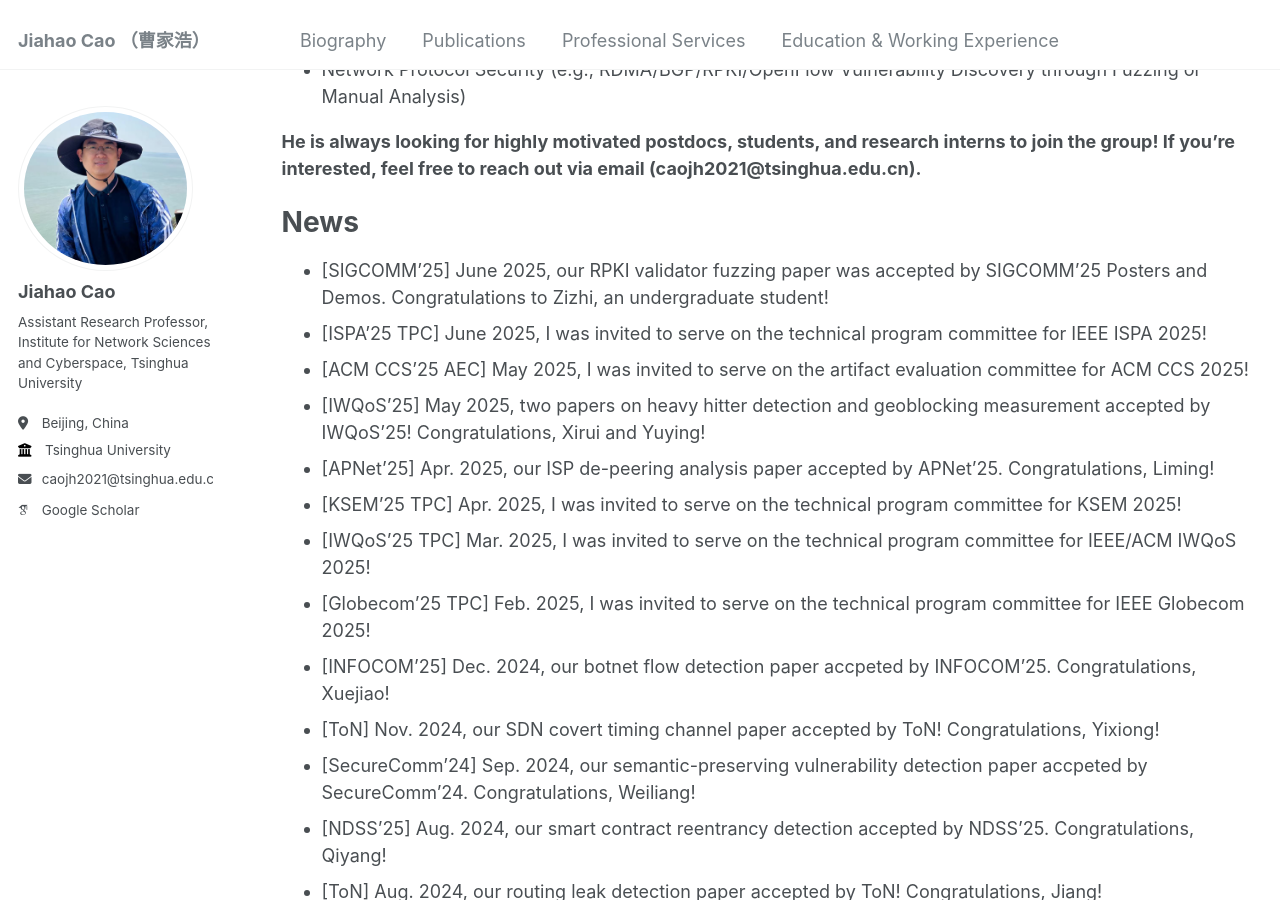
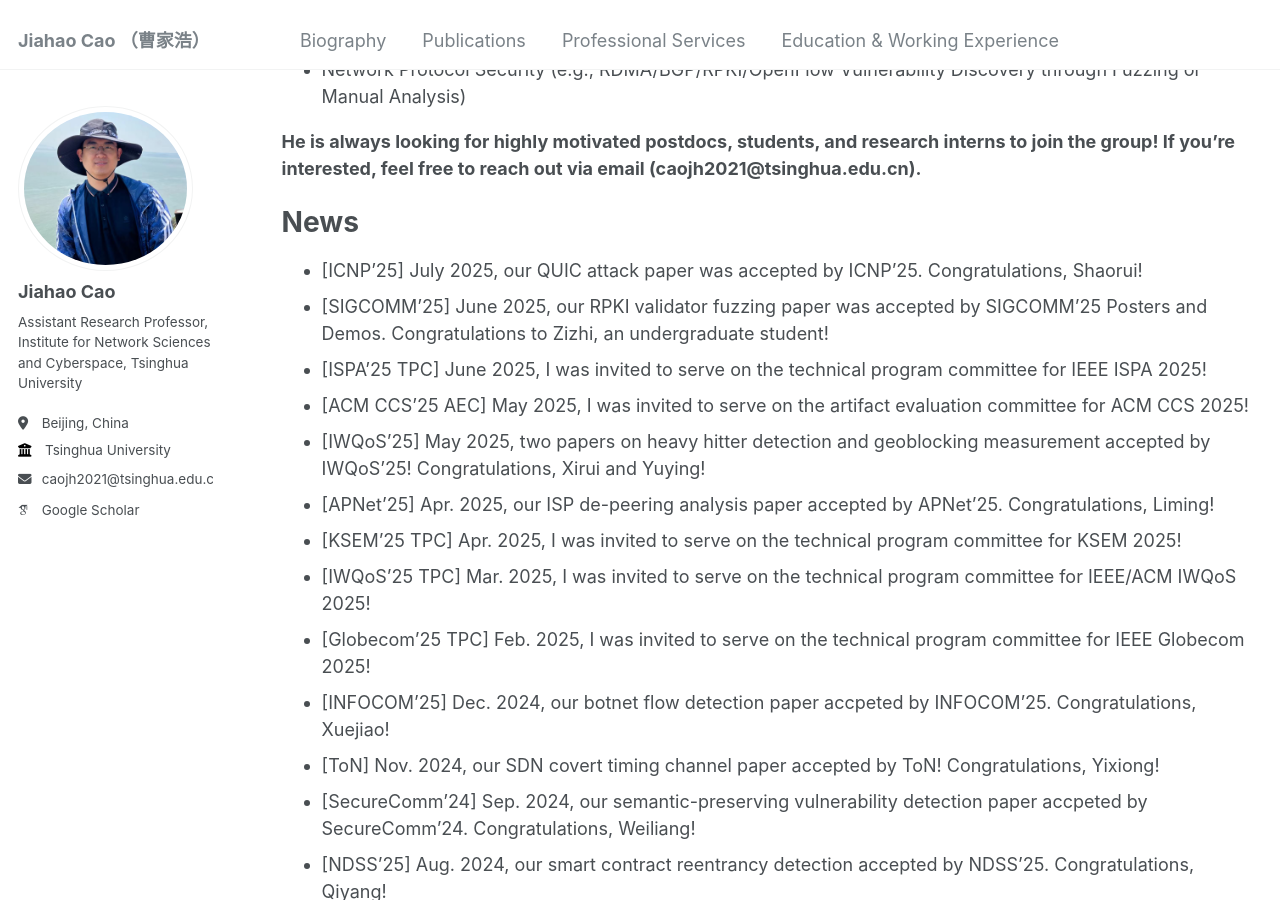
Before and after one commit to caojh15/caojh15.github.io, a Jekyll site: the page built from _pages/about.md, in a window 1280 px wide and 900 px high, scrolled down 607 px. Built offline with Jekyll 4.4.1, drawn with Linux system fonts in a browser that asks for light colours; some web fonts are replaced.

Commit message:
Update about.md

```diff
--- a/_pages/about.md
+++ b/_pages/about.md
@@ -20,6 +20,7 @@ His current interests mainly focus on the following domains:
 **He is always looking for highly motivated postdocs, students, and research interns to join the group! If you're interested, feel free to reach out via email (caojh2021@tsinghua.edu.cn).**
 
 # News
+- [ICNP'25] July 2025, our QUIC attack paper was accepted by ICNP'25. Congratulations, Shaorui!
 - [SIGCOMM'25] June 2025, our RPKI validator fuzzing paper was accepted by SIGCOMM'25 Posters and Demos. Congratulations to Zizhi, an undergraduate student!
 - [ISPA'25 TPC] June 2025, I was invited to serve on the technical program committee for IEEE ISPA 2025!
 - [ACM CCS'25 AEC] May 2025, I was invited to serve on the artifact evaluation committee for ACM CCS 2025!
```
